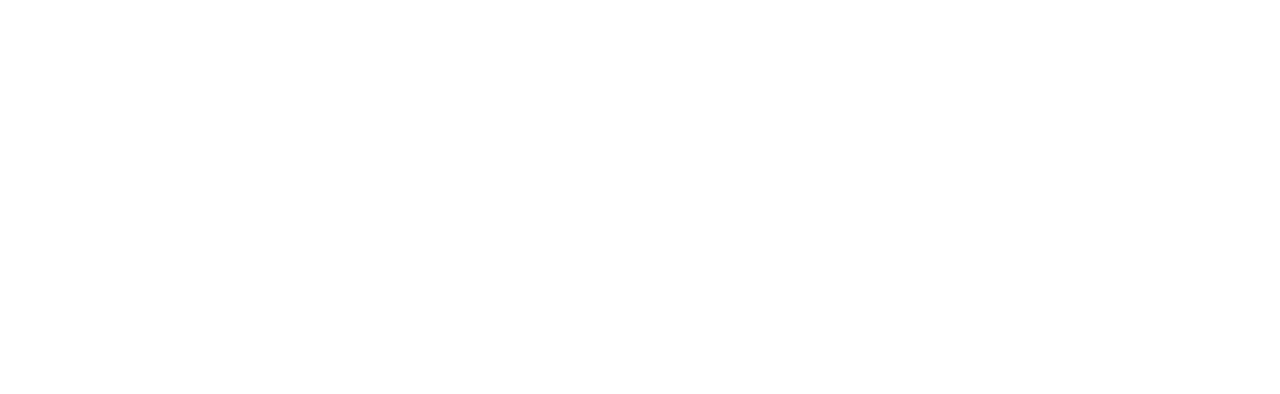
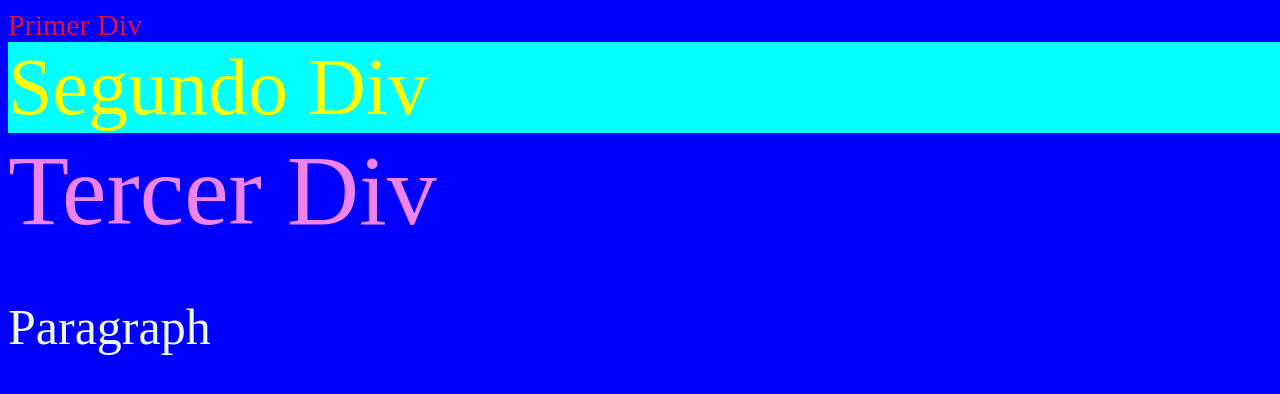
Before and after one commit to je-cabalparamo/1InicioGit, a plain HTML site: page index.html in a window 1280 px wide. Drawn offline with Linux system fonts and the light colour scheme.

Commit message:
Agregamos CSS y una pagina mas :)

```diff
--- /dev/null
+++ b/css/paginacss.css
@@ -0,0 +1,23 @@
+body{
+    margin: 0;
+    padding: 0;
+}
+
+.principal{
+    width: 100%;
+    height: 100vh;
+    display: flex;
+    flex-direction: row;
+}
+
+.izquierda{
+    width: 30%;
+    background-color: crimson;
+    color:aliceblue;
+}
+
+.derecha{
+    width: 70%;
+    background-color: purple;
+    color: aliceblue;
+}
--- a/index.html
+++ b/index.html
@@ -4,9 +4,40 @@
     <meta charset="UTF-8">
     <meta http-equiv="X-UA-Compatible" content="IE=edge">
     <meta name="viewport" content="width=device-width, initial-scale=1.0">
-    <title>Document</title>
+    <title>Practica 1 - 😎</title>
+    <style>
+        p {
+            font-size: 50px;
+        }
+        .prueba{
+            font-size: 80px;
+            color: yellow;
+            background: cyan;
+        }
+        #nombre {
+            font-size: 100px;
+            color: violet;
+        }
+    </style>
 </head>
-<body>
-
+<!--COMENTARIOS-->
+<body style = "width: 100%;
+               height: 100%;
+               background-color: blue;
+               color: aliceblue;
+               font-size: 40px;">
+    <div style="font-size: 30px;
+                color: crimson;">
+         Primer Div
+    </div>
+    <div class="prueba">
+         Segundo Div
+    </div>
+    <div id="nombre">
+        Tercer Div
+    </div>
+    <p>
+        Paragraph
+    </p>
 </body>
 </html>
```
Also changed, not shown: paginacss.html (added, +16 -0 lines).
